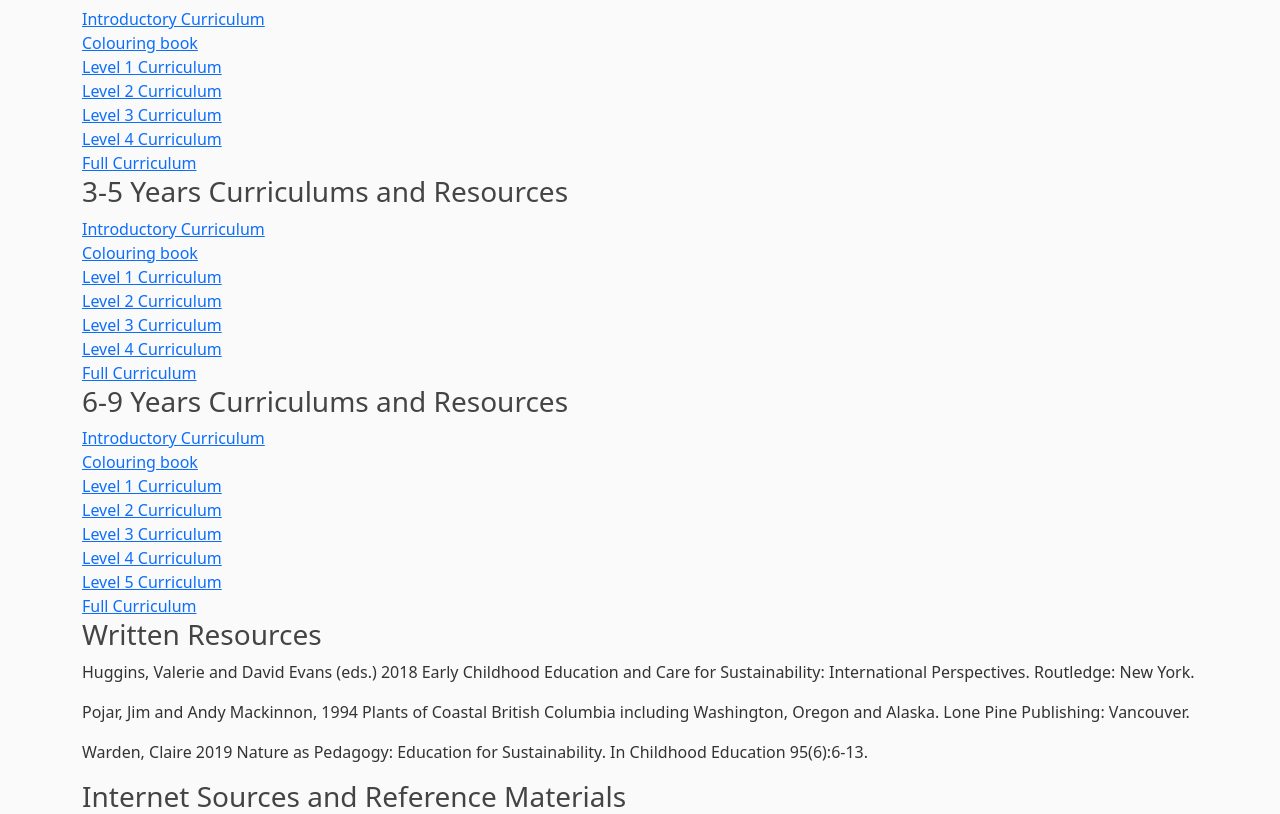
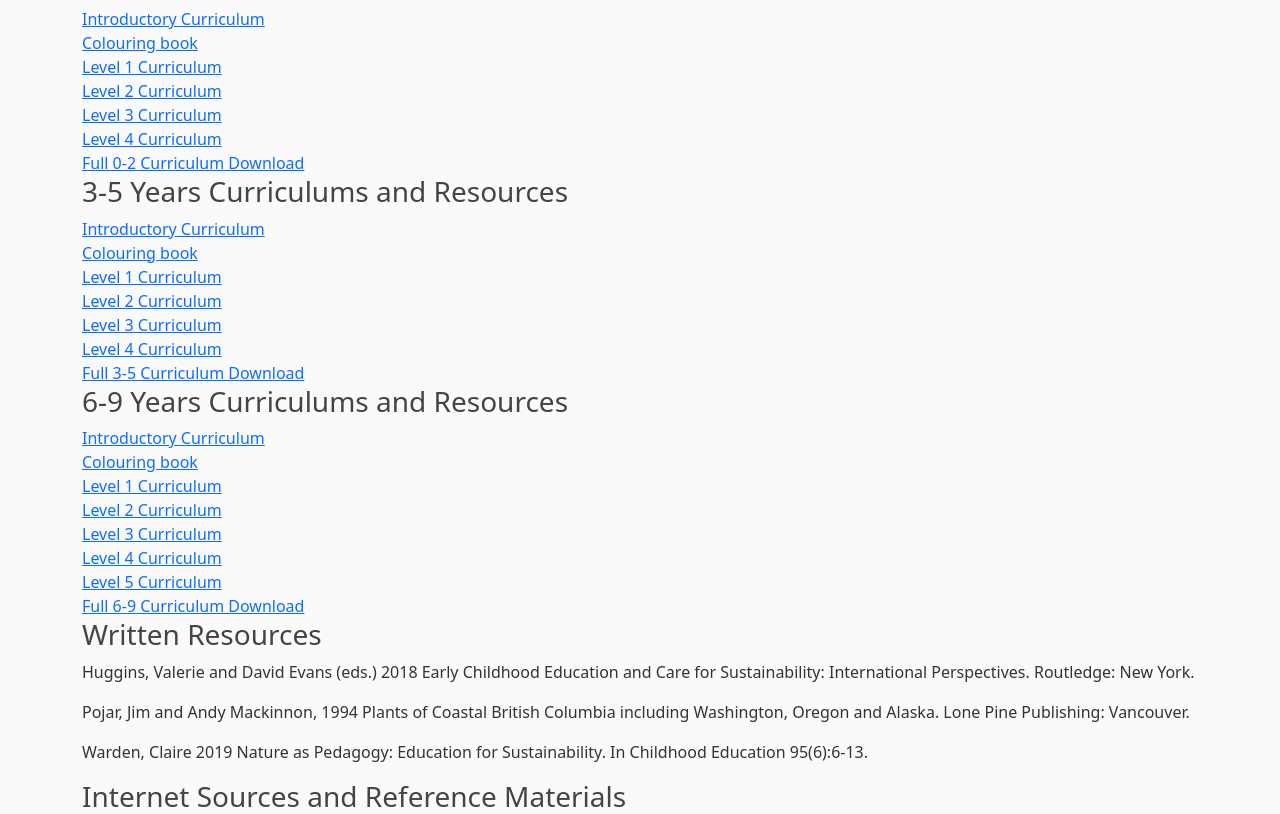
Before and after one commit to BrodieHay/KwiakahFSP, a Django app: page /resources in a window 1280 px wide. Shown: the part 232-1046 px from the top of the page. Run offline with Django 3.2, Linux system fonts and the light colour scheme; some libraries are stand-ins or nearby versions.

Commit message:
labeling zip file

```diff
--- a/stewardshipProgram/templates/stewardshipProgram/resources.html
+++ b/stewardshipProgram/templates/stewardshipProgram/resources.html
@@ -10,7 +10,7 @@
         <a href="{% static 'stewardshipProgram/toddlerCurriculums/0to2_Curriculum_Lvl2.pdf' %}" target="_blank">Level 2 Curriculum</a>
         <a href="{% static 'stewardshipProgram/toddlerCurriculums/0to2_Curriculum_Lvl3.pdf' %}" target="_blank">Level 3 Curriculum</a>
         <a href="{% static 'stewardshipProgram/toddlerCurriculums/0to2_Curriculum_Lvl4.pdf' %}" target="_blank">Level 4 Curriculum</a>
-        <a href="{% static 'stewardshipProgram/toddlerCurriculums/0to2_Curriculum_Full.zip' %}" target="_blank">Full Curriculum</a>
+        <a href="{% static 'stewardshipProgram/toddlerCurriculums/0to2_Curriculum_Full.zip' %}" target="_blank">Full 0-2 Curriculum Download</a>
     </div>
 </div>
 <h3>3-5 Years Curriculums and Resources</h3>
@@ -21,7 +21,7 @@
         <a href="{% static 'stewardshipProgram/preschoolCurriculums/3to5_Curriculum_Lvl2.pdf' %}" target="_blank">Level 2 Curriculum</a>
         <a href="{% static 'stewardshipProgram/preschoolCurriculums/3to5_Curriculum_Lvl3.pdf' %}" target="_blank">Level 3 Curriculum</a>
         <a href="{% static 'stewardshipProgram/preschoolCurriculums/3to5_Curriculum_Lvl4.pdf' %}" target="_blank">Level 4 Curriculum</a>
-        <a href="{% static 'stewardshipProgram/preschoolCurriculums/3to5_Curriculum_Full.zip' %}" target="_blank">Full Curriculum</a>
+        <a href="{% static 'stewardshipProgram/preschoolCurriculums/3to5_Curriculum_Full.zip' %}" target="_blank">Full 3-5 Curriculum Download</a>
     </div>
 <h3>6-9 Years Curriculums and Resources</h3>
     <div class="row">
@@ -32,7 +32,7 @@
         <a href="{% static 'stewardshipProgram/primaryCurriculums/6to9_Curriculum_Lvl3.pdf' %}" target="_blank">Level 3 Curriculum</a>
         <a href="{% static 'stewardshipProgram/primaryCurriculums/6to9_Curriculum_Lvl4.pdf' %}" target="_blank">Level 4 Curriculum</a>
         <a href="{% static 'stewardshipProgram/primaryCurriculums/6to9_Curriculum_Lvl5.pdf' %}" target="_blank">Level 5 Curriculum</a>
-        <a href="{% static 'stewardshipProgram/primaryCurriculums/6to9_Curriculum_Full.zip' %}" target="_blank">Full Curriculum</a>
+        <a href="{% static 'stewardshipProgram/primaryCurriculums/6to9_Curriculum_Full.zip' %}" target="_blank">Full 6-9 Curriculum Download</a>
 
     </div>
 
```
